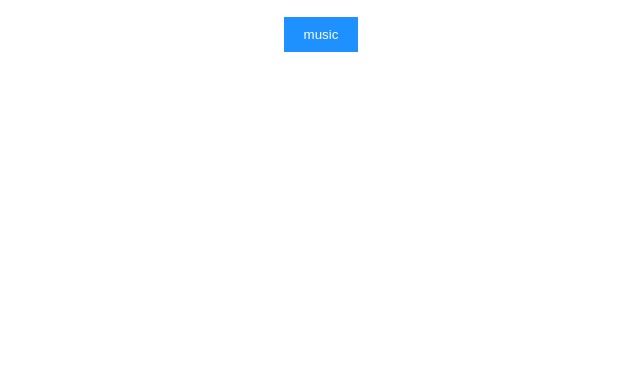
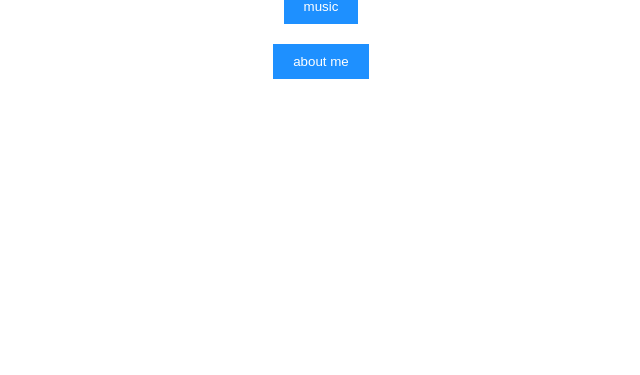
Before and after one commit to traijn/traijn.github.io, a plain HTML site: page index.html in a window 1280 px wide. Shown: the part 441-816 px from the top of the page, without its empty margins (319-959 px from the left). Drawn offline with Linux system fonts and the light colour scheme.

Commit message:
link on main page

```diff
--- a/index.html
+++ b/index.html
@@ -40,6 +40,9 @@
   <a href="music/">
     <button>music</button>
   </a>
+  <a href="me/">
+    <button>about me</button>
+  </a>
 </body>
 
 </html>
```
